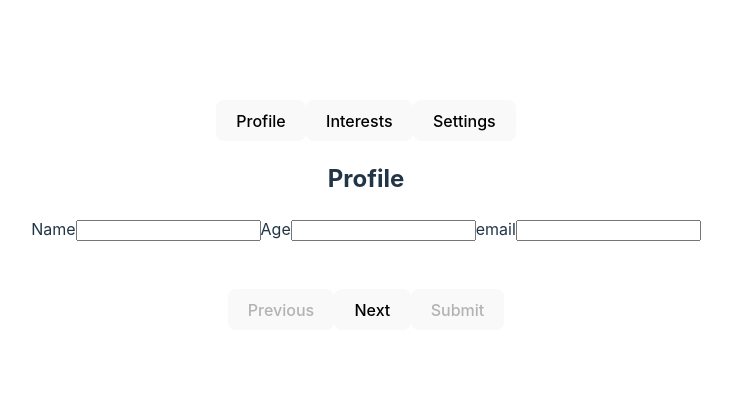
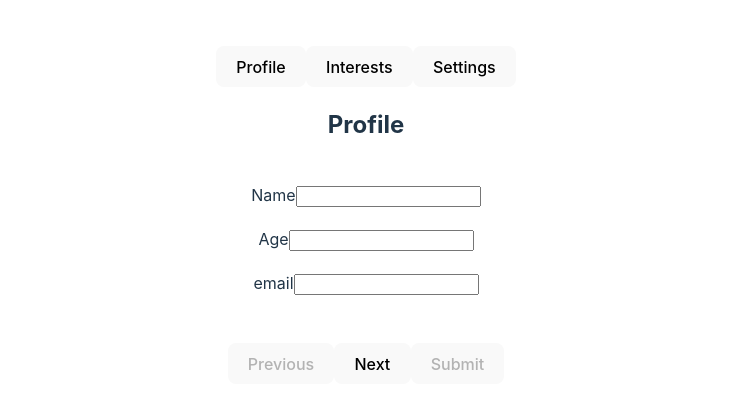
Before and after one commit to SudirKrishnaaRS/Frontend-Repo, a React (Vite) app in the folder React/Machine Coding Round/tab-multipage-config-form/: page / in a window 1280 px wide. Shown: the part 185-594 px from the top of the page, without its empty margins (274-1006 px from the left). Built offline with nearby package versions, Linux system fonts and the light colour scheme.

Commit message:
Added Profile Tab form validations

```diff
--- a/React/Machine Coding Round/tab-multipage-config-form/src/components/Profile.jsx
+++ b/React/Machine Coding Round/tab-multipage-config-form/src/components/Profile.jsx
@@ -1,6 +1,6 @@
 /* eslint-disable react/prop-types */
 
-const Profile = ({ data, setData }) => {
+const Profile = ({ data, setData, errors }) => {
   const { name, age, email } = data;
 
   const handleChange = (e) => {
@@ -10,11 +10,13 @@ const Profile = ({ data, setData }) => {
     });
   };
 
-  console.log("first", data);
+  // console.log("first", data);
+
   return (
-    <div>
+    <div className="tab-content-container">
       <h2>Profile</h2>
 
+      <div>
         <label htmlFor="name">Name</label>
         <input
           id="name"
@@ -23,7 +25,10 @@ const Profile = ({ data, setData }) => {
           value={name}
           onChange={(e) => handleChange(e)}
         />
+        {errors?.name && <span className="error">{errors.name}</span>}
+      </div>
 
+      <div>
         <label htmlFor="age">Age</label>
         <input
           id="age"
@@ -32,7 +37,10 @@ const Profile = ({ data, setData }) => {
           value={age}
           onChange={(e) => handleChange(e)}
         />
+        {errors?.age && <span className="error">{errors.age}</span>}
+      </div>
 
+      <div>
         <label htmlFor="email">email</label>
         <input
           id="email"
@@ -41,6 +49,8 @@ const Profile = ({ data, setData }) => {
           value={email}
           onChange={(e) => handleChange(e)}
         />
+        {errors?.email && <span className="error">{errors.email}</span>}
+      </div>
     </div>
   );
 };
```
Lines whose indentation alone changed are shown as unchanged.
